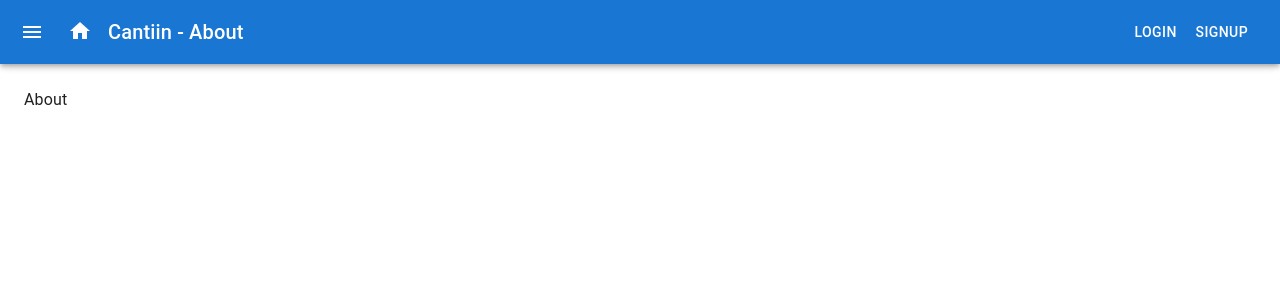
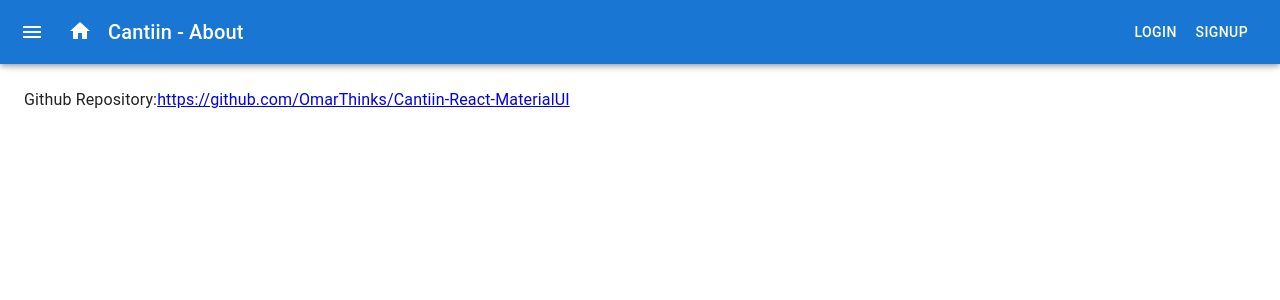
Before and after one commit to Techsolutions1213/Cantiin-React-NextJS, a React (Create React App) app in the folder Cantiin-React-MaterialUI/: page /about in a window 1280 px wide. Shown: the top 300 px of the page. Built offline with nearby package versions, Linux system fonts and the light colour scheme; no server answers.

Commit message:
Added Github repo to About page

```diff
--- a/Cantiin-React-MaterialUI/src/Routes/About.js
+++ b/Cantiin-React-MaterialUI/src/Routes/About.js
@@ -15,7 +15,9 @@ export default function About() {
 	return (
 		<>
 			<Typography paragraph>
-    About
+
+	Github Repository:
+	<a href="https://github.com/OmarThinks/Cantiin-React-MaterialUI">https://github.com/OmarThinks/Cantiin-React-MaterialUI</a>
 			</Typography>
 		</>
 	);
```
